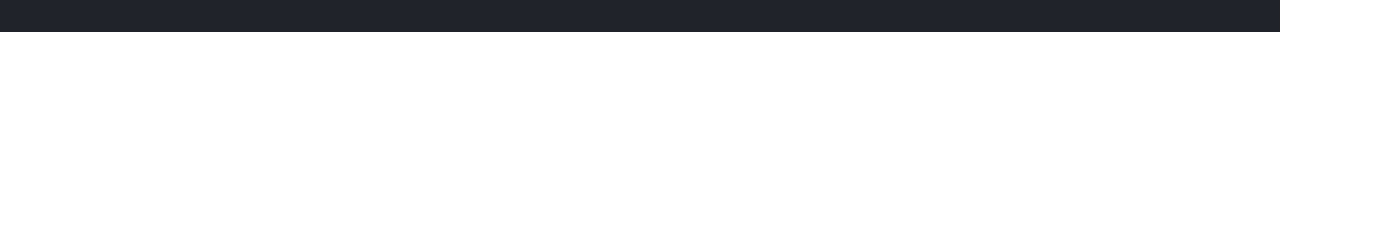
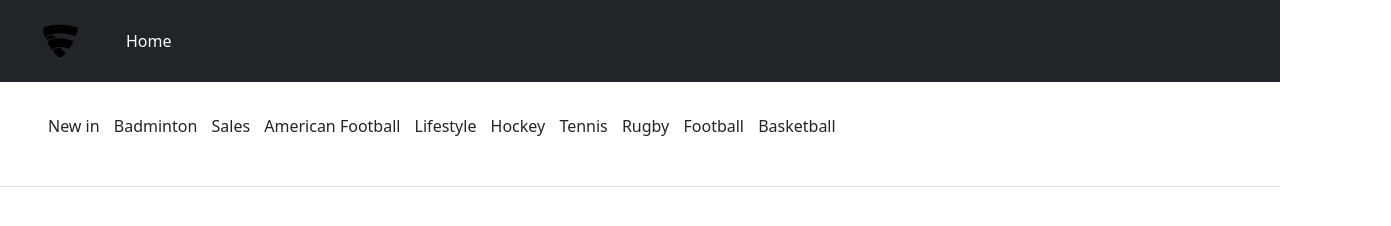
Before and after one commit to dewathiwat/GroupAssinement, a plain HTML site: page index.html in a window 1280 px wide. Shown: the whole page, 1391 px wide, since content can reach past the window. Drawn offline with nearby package versions, Linux system fonts and the light colour scheme.

Commit message:
dew commit

```diff
--- a/index.html
+++ b/index.html
@@ -1,19 +1,52 @@
 <!doctype html>
 <html lang="en">
+
 <head>
     <meta charset="utf-8">
     <meta name="viewport" content="width=device-width, initial-scale=1">
     <link rel="stylesheet" href="style.css">
-    <link href="https://cdn.jsdelivr.net/npm/bootstrap@5.0.2/dist/css/bootstrap.min.css" rel="stylesheet" integrity="sha384-EVSTQN3/azprG1Anm3QDgpJLIm9Nao0Yz1ztcQTwFspd3yD65VohhpuuCOmLASjC" crossorigin="anonymous">
+    <link href="https://cdn.jsdelivr.net/npm/bootstrap@5.0.2/dist/css/bootstrap.min.css" rel="stylesheet"
+        integrity="sha384-EVSTQN3/azprG1Anm3QDgpJLIm9Nao0Yz1ztcQTwFspd3yD65VohhpuuCOmLASjC" crossorigin="anonymous">
     <title>Hello, world!</title>
 </head>
+
 <body>
-    <header class="p-3 h-50 bg-dark text-white">
-        <div class="container">
+    <header>
+        <div class=" p-3 h-100 bg-dark text-white">
             <div class="d-flex flex-wrap align-items-center justify-content-center justify-content-lg-start ">
-
+                <a href="/" class="d-flex align-items-center mb-2 mb-lg-0 text-white text-decoration-none">
+                    <div class=" logo">
+                        <div class="bitmap"></div>
+                    </div>
+                    <div class="Rectanggle">
+                        Home
+                    </div>
+                    <div class="bag">
+                        <svg xmlns="http://www.w3.org/2000/svg" width="16" height="16" fill="currentColor"
+                            class="bi bi-bag" viewBox="0 0 16 16">
+                            <path
+                                d="M8 1a2.5 2.5 0 0 1 2.5 2.5V4h-5v-.5A2.5 2.5 0 0 1 8 1zm3.5 3v-.5a3.5 3.5 0 1 0-7 0V4H1v10a2 2 0 0 0 2 2h10a2 2 0 0 0 2-2V4h-3.5zM2 5h12v9a1 1 0 0 1-1 1H3a1 1 0 0 1-1-1V5z" />
+                        </svg>
+                    </div>
+                </a>
             </div>
         </div>
+        <div class="px-3 py-2 border-bottom mb-3">
+            <div class="container d-inline flex-wrap justify-content-start">
+                <ul>
+                    <li>New in</li>
+                    <li>Badminton</li>
+                    <li>Sales</li>
+                    <li>American Football</li>
+                    <li>Lifestyle</li>
+                    <li>Hockey</li>
+                    <li>Tennis</li>
+                    <li>Rugby</li>
+                    <li>Football</li>
+                    <li>Basketball</li>
+                </ul>
+        </div>
+
     </header>
     <div class="container">
         <!-- silde -->
@@ -23,8 +56,11 @@
     </div>
 
 
-    <script src="https://cdn.jsdelivr.net/npm/bootstrap@5.0.2/dist/js/bootstrap.bundle.min.js" integrity="sha384-MrcW6ZMFYlzcLA8Nl+NtUVF0sA7MsXsP1UyJoMp4YLEuNSfAP+JcXn/tWtIaxVXM" crossorigin="anonymous"></script>
+    <script src="https://cdn.jsdelivr.net/npm/bootstrap@5.0.2/dist/js/bootstrap.bundle.min.js"
+        integrity="sha384-MrcW6ZMFYlzcLA8Nl+NtUVF0sA7MsXsP1UyJoMp4YLEuNSfAP+JcXn/tWtIaxVXM"
+        crossorigin="anonymous"></script>
 
 
 </body>
+
 </html>
--- a/style.scss
+++ b/style.scss
@@ -0,0 +1,31 @@
+header{
+    .h-100{
+        height: auto;
+    }
+}
+.logo{
+    margin: 0 20px 0 20px;
+    width: 50px;
+    height: 50px;
+
+
+    background: url(/img/logo.png);
+}
+.Rectanggle{
+    left: 10%;
+    margin: 0 20px 0 20px;
+
+}
+.bag{
+    position: absolute;
+    width: 16.13px;
+    height: 18px;
+    left: 1375px;
+
+
+
+}
+li{
+    display: inline;
+    margin-right: 10px;
+}
```
Also changed, not shown: style.css, 1 other file. Lines whose indentation alone changed are shown as unchanged.
